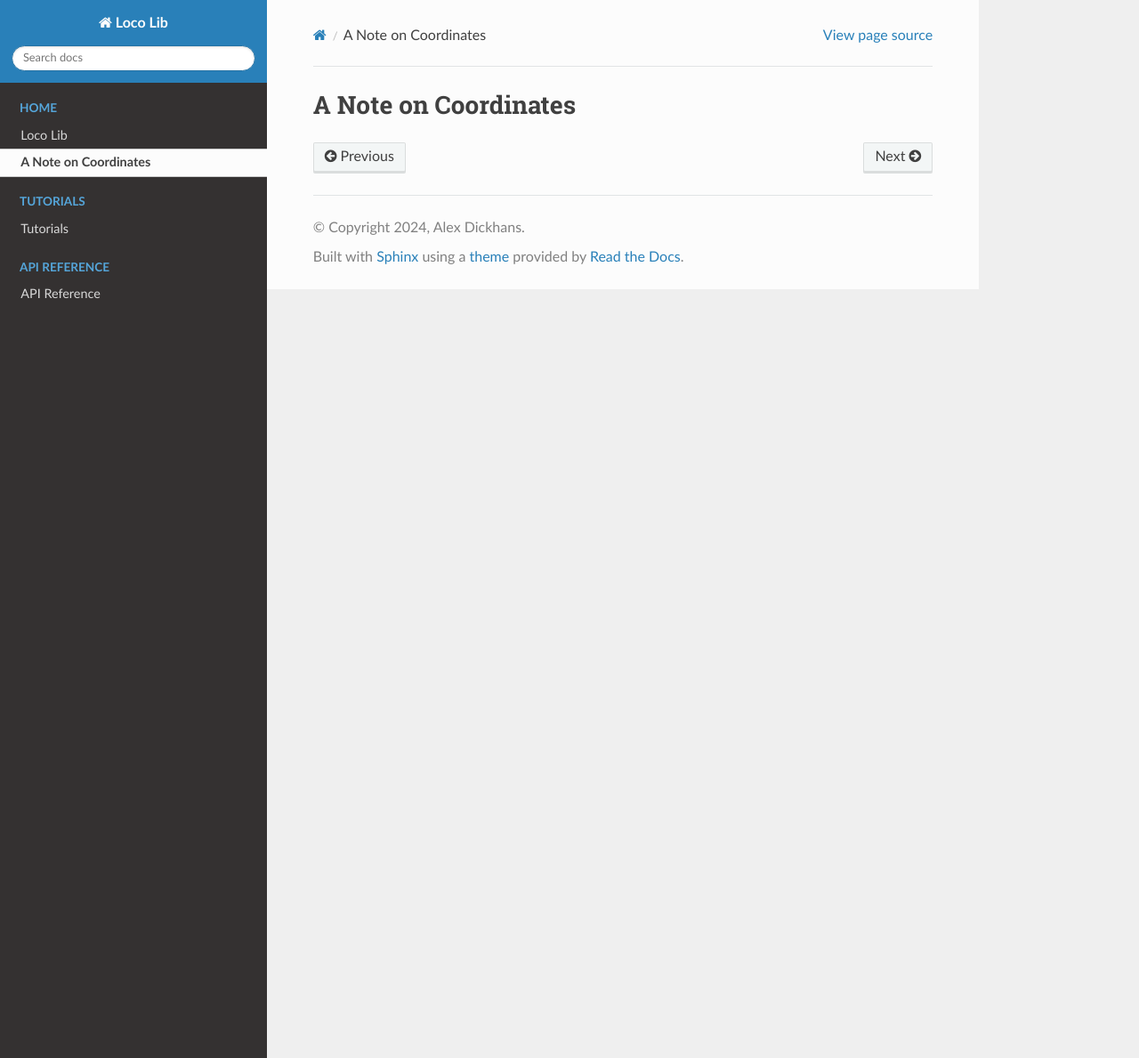
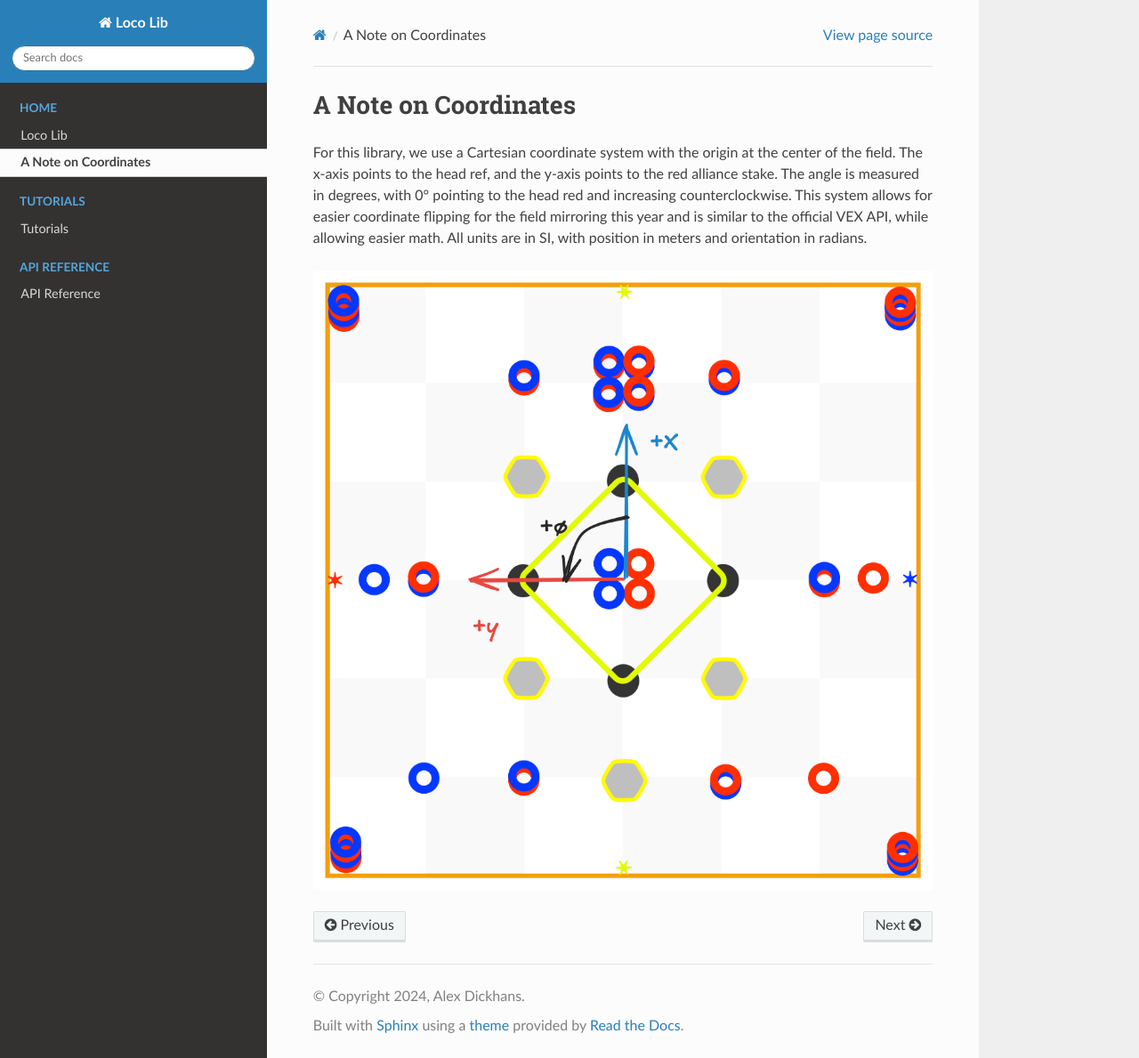
Before and after one commit to alexDickhans/loco-lib, a Sphinx documentation site: the page built from docs/coordinates.md, in a window 1280 px wide and 1189 px high. Shown: the whole window at 89% size. Built offline with Sphinx 7.4.7 and the Read the Docs theme 3.1.0, drawn with Linux system fonts in a browser that asks for light colours.

Commit message:
Add initial note on coordinates

```diff
--- a/docs/coordinates.md
+++ b/docs/coordinates.md
@@ -1 +1,5 @@
 # A Note on Coordinates
+
+For this library, we use a Cartesian coordinate system with the origin at the center of the field. The x-axis points to the head ref, and the y-axis points to the red alliance stake. The angle is measured in degrees, with 0° pointing to the head red and increasing counterclockwise. This system allows for easier coordinate flipping for the field mirroring this year and is similar to the official VEX API, while allowing easier math. All units are in SI, with position in meters and orientation in radians.
+
+![Field Coordinate System](images/coordinate.png)
```
Also changed, not shown: docs/images/coordinate.png (added).
